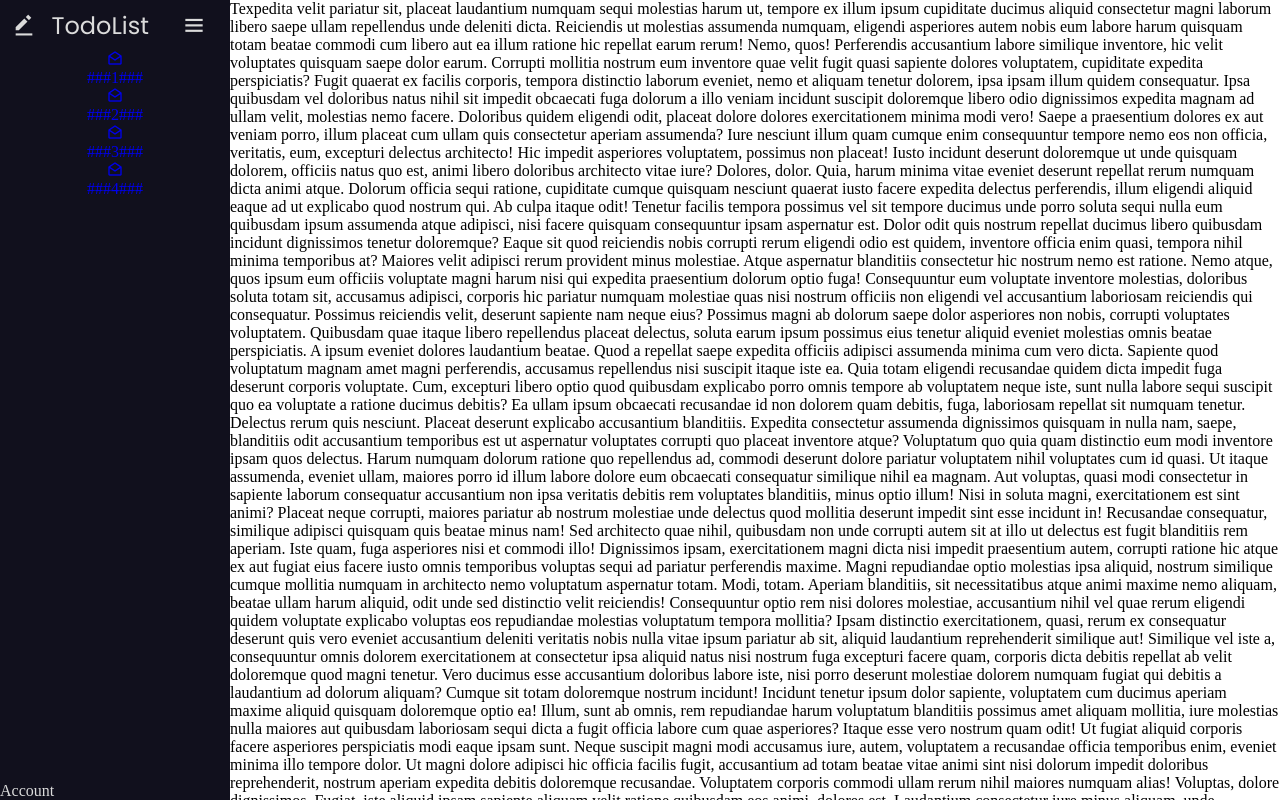
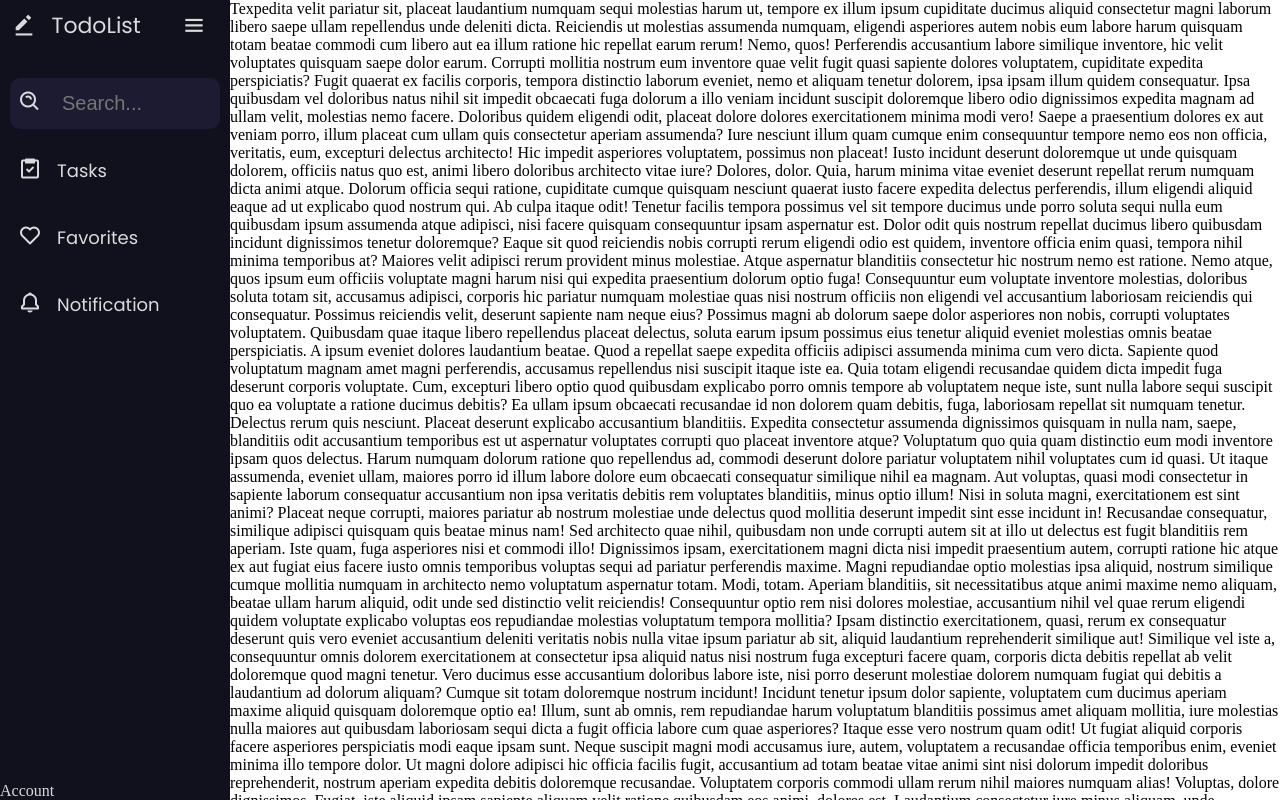
Before and after one commit to SiAvMaAnR/NotesReact, a React (Create React App) app: page / in a window 1280 px wide. Both pictures are taken after a click on the icon 30 px from the left and 25 px from the top of the page. Shown: the top 800 px of the page. Built offline with nearby package versions, Linux system fonts and the light colour scheme.

Commit message:
sidebar without logout

```diff
--- a/src/components/Sidebar/Sidebar.jsx
+++ b/src/components/Sidebar/Sidebar.jsx
@@ -29,38 +29,40 @@ const Sidebar = (props) => {
                 </div>
 
                 <div className={styles["sidebar-content"]}>
-                    <Link to="" className={styles["sb-content-link"]}>
-                        <div className={styles["sb-content-element"]}>
+                    <div className={styles["sb-content-element"]}>
+                        <div className={styles["sb-content-btn"]}>
                             <div className={styles["icon"]}>
-                                <i className="bx bx-envelope-open"></i>
+                                <i className="bx bx-search-alt"></i>
                             </div>
-                            <div className={styles["title"]}>###1###</div>
+                            <div className={styles["search"]}>
+                                <input type="text" placeholder="Search..."/>
+                            </div>
                         </div>
-                    </Link>
-                    <Link to="" className={styles["sb-content-link"]}>
-                        <div className={styles["sb-content-element"]}>
+                    </div>
+                    <div className={styles["sb-content-element"]}>
+                        <Link to="" className={styles["sb-content-link"]}>
                             <div className={styles["icon"]}>
-                                <i className="bx bx-envelope-open"></i>
+                                <i className="bx bx-task"></i>
                             </div>
-                            <div className={styles["title"]}>###2###</div>
-                        </div>
-                    </Link>
-                    <Link to="" className={styles["sb-content-link"]}>
-                        <div className={styles["sb-content-element"]}>
+                            <div className={styles["title"]}>Tasks</div>
+                        </Link>
+                    </div>
+                    <div className={styles["sb-content-element"]}>
+                        <Link to="" className={styles["sb-content-link"]}>
                             <div className={styles["icon"]}>
-                                <i className="bx bx-envelope-open"></i>
+                                <i className="bx bx-heart"></i>
                             </div>
-                            <div className={styles["title"]}>###3###</div>
-                        </div>
-                    </Link>
-                    <Link to="" className={styles["sb-content-link"]}>
-                        <div className={styles["sb-content-element"]}>
+                            <div className={styles["title"]}>Favorites</div>
+                        </Link>
+                    </div>
+                    <div className={styles["sb-content-element"]}>
+                        <Link to="" className={styles["sb-content-link"]}>
                             <div className={styles["icon"]}>
-                                <i className="bx bx-envelope-open"></i>
+                                <i className="bx bx-bell"></i>
                             </div>
-                            <div className={styles["title"]}>###4###</div>
-                        </div>
-                    </Link>
+                            <div className={styles["title"]}>Notification</div>
+                        </Link>
+                    </div>
                 </div>
 
                 <div className={styles["sidebar-account"]}>Account</div>
--- a/src/components/Sidebar/Sidebar.module.css
+++ b/src/components/Sidebar/Sidebar.module.css
@@ -4,7 +4,7 @@
     display: flex;
 }
 
-.page .sidebar {
+.sidebar {
     color: rgb(219, 219, 219);
     position: sticky;
     top: 0;
@@ -16,108 +16,185 @@
     display: flex;
     justify-content: space-between;
     flex-direction: column;
-    min-width: 60px;
+    min-width: 70px;
 
     transition: all 0.5s ease;
 }
 
-.page .sidebar.active {
+.sidebar.active {
     flex: 1 0 230px;
     transition: all 0.5s ease;
 }
 
-.page .sidebar .sidebar-header {
+.sidebar .sidebar-header {
     display: flex;
     align-items: center;
     height: 50px;
     justify-content: center;
+    margin-bottom: 20px;
 }
 
-.page .sidebar.active .sidebar-header {
+.sidebar.active .sidebar-header {
     justify-content: space-between;
     padding-right: 8%;
     padding-left: 5%;
 }
 
-.page .sidebar .sidebar-header .sidebar-brand {
-    font-size: 24px;
+.sidebar .sidebar-header .sidebar-brand {
+    font-size: 22px;
     display: none;
     cursor: pointer;
 }
 
-.page .sidebar.active .sidebar-header .sidebar-brand {
+.sidebar.active .sidebar-header .sidebar-brand {
     display: flex;
 }
 
-.page .sidebar .sidebar-header .sidebar-brand .sidebar-brand-icon {
+.sidebar .sidebar-header .sidebar-brand .sidebar-brand-icon {
     display: flex;
     align-items: center;
 }
 
-.page .sidebar .sidebar-header .sidebar-brand .sidebar-brand-icon > i {
+.sidebar .sidebar-header .sidebar-brand .sidebar-brand-icon > i {
     align-self: center;
     font-size: 25px;
 }
 
-.page .sidebar .sidebar-header .sidebar-brand .sidebar-brand-title {
+.sidebar .sidebar-header .sidebar-brand .sidebar-brand-title {
     text-align: center;
     margin: 0 15px;
     font-family: "Poppins", sans-serif;
 }
 
-.page .sidebar .sidebar-header .sidebar-btn {
+.sidebar .sidebar-header .sidebar-btn {
     font-size: 26px;
     display: flex;
     align-items: center;
     cursor: pointer;
     border-radius: 5px;
-
 }
 
-.page .sidebar .sidebar-header .sidebar-btn:hover {
+.sidebar .sidebar-header .sidebar-btn:hover {
     color: white;
 }
 
-.page .sidebar .sidebar-header .sidebar-btn > i {
+.sidebar .sidebar-header .sidebar-btn > i {
     text-align: center;
     padding: 5px;
 }
 
-.page .sidebar.active .sidebar-header .sidebar-btn {
+.sidebar.active .sidebar-header .sidebar-btn {
     transform: rotate(180deg);
     transition: all 0.5s ease;
 }
 
-.page .sidebar .sidebar-content {
+.sidebar .sidebar-content {
     display: flex;
     flex-direction: column;
     flex-grow: 1;
     align-items: stretch;
+    justify-content: stretch;
+    overflow-y: auto;
+    font-family: "Poppins", sans-serif;
 }
 
-.page .sidebar.active .sidebar-content {
+.sidebar.active .sidebar-content {
 }
 
-.page .sidebar .sidebar-content > .sb-content-link {
-    text-decoration: none;
+.sidebar .sidebar-content::-webkit-scrollbar {
+    display: none;
 }
 
-.page .sidebar.active .sidebar-content > .sb-content-link {
+.sidebar .sidebar-content > .sb-content-element {
+    display: flex;
+    justify-content: stretch;
+    flex-direction: row;
+    margin: 8px 5px;
 }
 
-.page .sidebar .sidebar-content .sb-content-link .sb-content-element {
-    text-decoration: none;
-    text-align: center;
+.sidebar.active .sidebar-content > .sb-content-element {
+    margin: 8px 10px;
 }
 
-.page .sidebar.active .sidebar-content .sb-content-link .sb-content-element {
+.sidebar .sidebar-content .sb-content-element .sb-content-link,
+.sidebar .sidebar-content .sb-content-element .sb-content-btn {
+    display: flex;
+    justify-content: center;
+    color: rgb(219, 219, 219);
+    text-decoration: none;
+    flex-grow: 1;
+    border-radius: 10px;
 }
 
-.page .sidebar .sidebar-account {
+.sidebar .sidebar-content .sb-content-element .sb-content-btn {
+    background: #1d1b31;
+    cursor: pointer;
 }
 
-.page .sidebar.active .sidebar-account {
+.sidebar .sidebar-content .sb-content-element .sb-content-link:hover,
+.sidebar .sidebar-content .sb-content-element .sb-content-btn:hover {
+    background: white;
+    color: black;
 }
 
-.page .page-content {
+.sidebar.active .sidebar-content .sb-content-element .sb-content-link {
 }
+
+.sidebar .sidebar-content .sb-content-element .sb-content-link .title,
+.sidebar .sidebar-content .sb-content-element .sb-content-btn .search {
+    flex-grow: 1;
+    display: none;
+}
+
+.sidebar
+    .sidebar-content
+    .sb-content-element
+    .sb-content-btn:hover
+    .search
+    input {
+    color: black;
+}
+
+.sidebar.active .sidebar-content .sb-content-element .sb-content-link .title,
+.sidebar.active .sidebar-content .sb-content-element .sb-content-btn .search {
+    display: flex;
+    justify-content: left;
+    margin-left: 7px;
+    align-items: center;
+    font-size: 18px;
+}
+
+.sidebar .sidebar-content .sb-content-element .sb-content-btn .search input {
+    height: 30px;
+    width: 150px;
+    border-radius: 5px;
+    background: transparent;
+    font-size: 20px;
+    border: transparent;
+    padding: 2px 5px;
+    color:rgb(219, 219, 219);
+
+}
+
+.sidebar .sidebar-content .sb-content-element .sb-content-btn .search:hover,
+.sidebar .sidebar-content .sb-content-element .sb-content-btn input:hover {
+    color: black;
+}
+
+.sidebar .sidebar-content .sb-content-element .sb-content-link .icon,
+.sidebar .sidebar-content .sb-content-element .sb-content-btn .icon {
+    padding: 8px 8px;
+    font-size: 24px;
+}
+
+.sidebar.active .sidebar-content .sb-content-element .sb-content-link .icon {
+}
+
+.sidebar .sidebar-account {
+}
+
+.sidebar.active .sidebar-account {
+}
+
+.page-content {
+}
```
